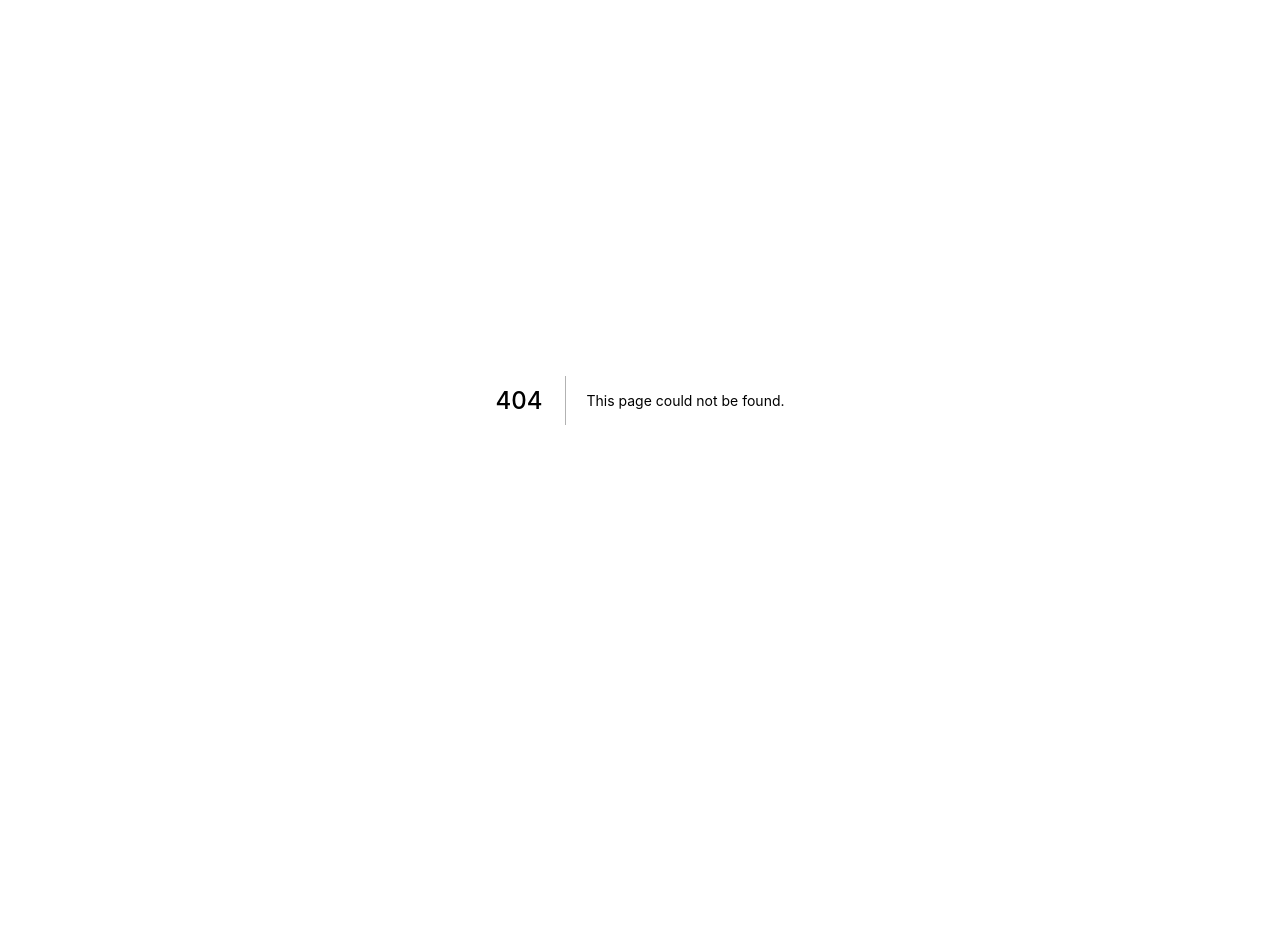
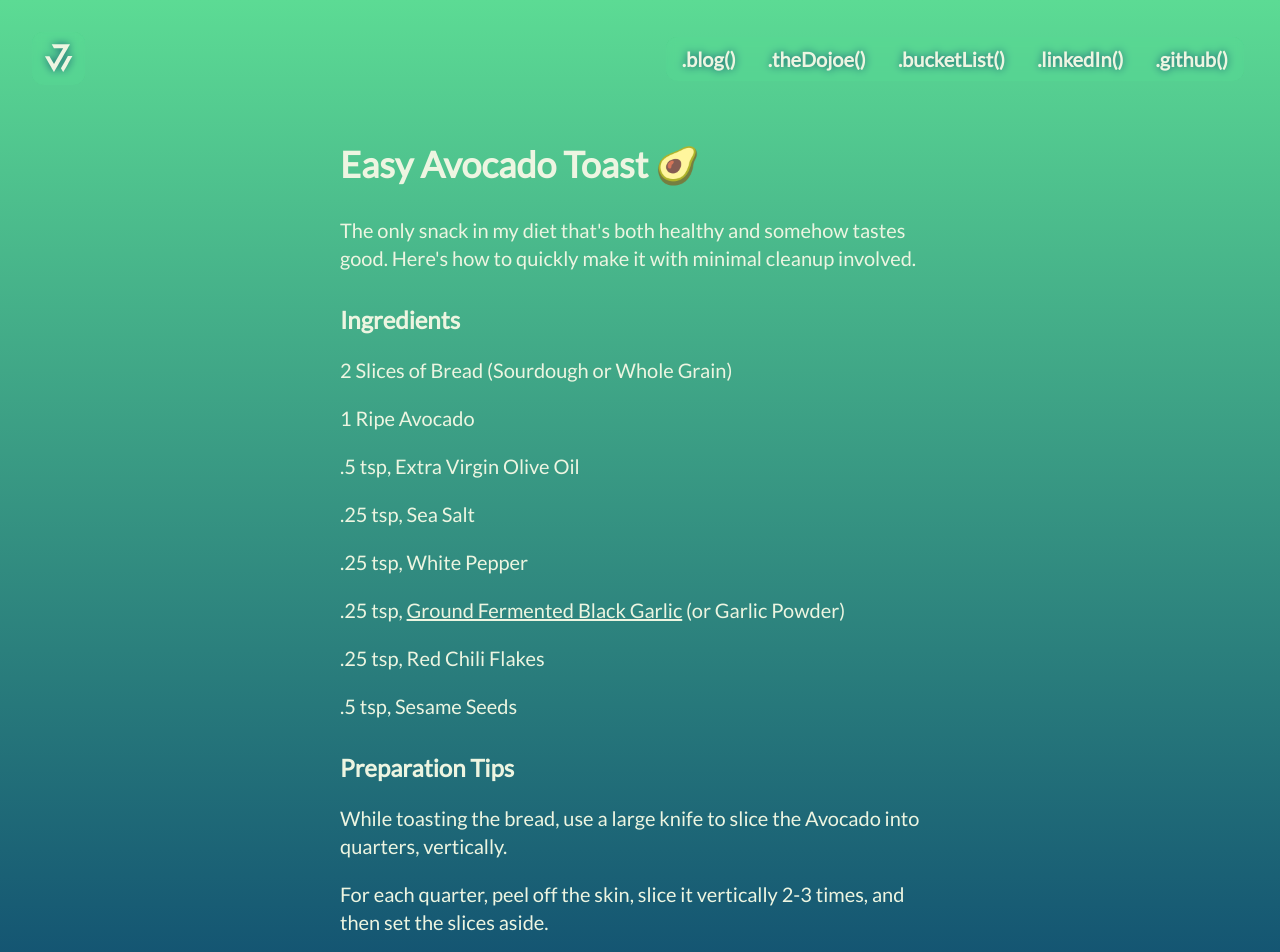
Before and after one commit to jwmke/personal-website, a Next.js app: page /blog/avocado in a window 1280 px wide. Before the commit this address had no page. Shown: the top 952 px of the page. Before the commit the page ends 800 px from the top, so only its background shows below. Built offline with nearby package versions, Linux system fonts and the light colour scheme.

Commit message:
Avocado Toast recipe

```diff
--- /dev/null
+++ b/pages/blog/avocado.tsx
@@ -0,0 +1,46 @@
+import type { NextPage } from 'next'
+import Head from 'next/head'
+
+import Navbar from '../../components/Navbar';
+
+const BlogPost: NextPage = () => {
+    return (
+
+      <div className='font-lato w-full flex bg-gradient-to-b from-teal to-navy select-none'>
+      <Head>
+          <title>Joe Weller</title>
+          <meta name="description" content="Guac 'n roll." />
+          <link rel="icon" href="/favicon/favicon.ico" />
+      </Head>
+      <Navbar/>
+      <main className="mx-auto lg:w-1/2 lg:mx-auto md:mx-24 w-full lg:text-center text-left">
+        <div className='mx-auto pt-36'>
+        <div className='text-white text-left mx-5 mb-24'>
+            <div className='text-4xl font-bold'>
+                Easy Avocado Toast 🥑
+            </div>
+            <div className='text-xl child:mt-5 mt-8'>
+              <p>The only snack in my diet that&apos;s both healthy and somehow tastes good. Here&apos;s how to quickly make it with minimal cleanup involved.</p>
+              <p className='text-2xl font-bold pt-3'>Ingredients</p>
+              <p>2 Slices of Bread (Sourdough or Whole Grain)</p>
+              <p>1 Ripe Avocado</p>
+              <p>.5 tsp, Extra Virgin Olive Oil</p>
+              <p>.25 tsp, Sea Salt</p>
+              <p>.25 tsp, White Pepper</p>
+              <p>.25 tsp, <a href='https://www.traderjoes.com/home/products/pdp/ground-fermented-black-garlic-067160' target="_blank" rel="noreferrer" className='hover:text-teal underline hover:cursor-nesw-resize'>Ground Fermented Black Garlic</a> (or Garlic Powder)</p>
+              <p>.25 tsp, Red Chili Flakes </p>
+              <p>.5 tsp, Sesame Seeds</p>
+              <p className='text-2xl font-bold pt-3'>Preparation Tips</p>
+              <p>While toasting the bread, use a large knife to slice the Avocado into quarters, vertically.</p>
+              <p>For each quarter, peel off the skin, slice it vertically 2-3 times, and then set the slices aside.</p>
+              <p>Lightly drizzle the EVOO on the toasted bread slices before laying the avocado wedges on them.</p>
+              <p>Lastly, sprinkle the seasoning blend over the avocado toast and enjoy.</p>
+            </div>
+          </div>
+        </div>
+      </main>
+    </div>
+    )
+  };
+
+  export default BlogPost;
--- a/pages/blog/cocoa-puffs.tsx
+++ b/pages/blog/cocoa-puffs.tsx
@@ -6,7 +6,7 @@ import Navbar from '../../components/Navbar';
 
 const BlogPost: NextPage = () => {
     return (
-      <div className='font-lato w-full flex bg-gradient-to-b from-teal to-navy'> {/* select-none */}
+      <div className='font-lato w-full flex bg-gradient-to-b from-teal to-navy select-none'>
       <Head>
           <title>Joe Weller</title>
           <meta name="description" content="Cuckoo for the sake being cuckoo."/>
--- a/pages/blog/index.tsx
+++ b/pages/blog/index.tsx
@@ -39,6 +39,9 @@ const Blog: NextPage = () => {
               Recipes
             </div>
             <div className='text-xl mt-7'>
+              <Link href='/blog/avocado' target="_blank" rel="noreferrer"><span className='hover:text-teal underline hover:cursor-pointer'>Easy Avocado Toast</span></Link>
+            </div>
+            <div className='text-xl mt-4'>
               <Link href='/blog/shake' target="_blank" rel="noreferrer"><span className='hover:text-teal underline hover:cursor-pointer'>1K Calorie Protein Shake</span></Link>
             </div>
             <div className='text-xl mt-4'>
--- a/pages/blog/shake.tsx
+++ b/pages/blog/shake.tsx
@@ -20,7 +20,7 @@ const BlogPost: NextPage = () => {
                 1K Calorie Chocolate Protein Shake 🏋️
             </div>
             <div className='text-xl child:mt-5 mt-8'>
-              <p>A peanut butter, banana, and chocolate milkshake that contains 65g of protein, 1100 calories, and makes for a perfect post-workout treat.</p>
+              <p>A peanut butter, banana, and chocolate milkshake that contains 65g of protein, 1100 calories, and makes for the perfect post-workout treat.</p>
               <p className='text-2xl font-bold pt-3'>Ingredients</p>
               <p>1 banana</p>
               <p>1 cup, whole milk</p>
```
